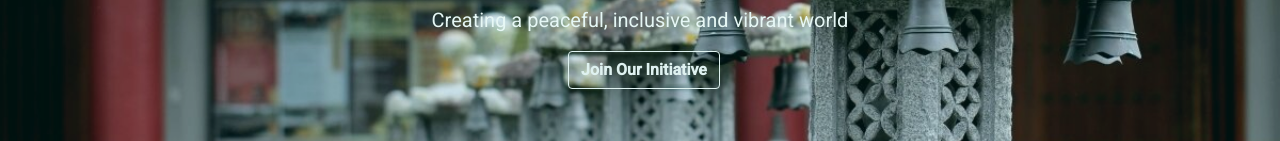
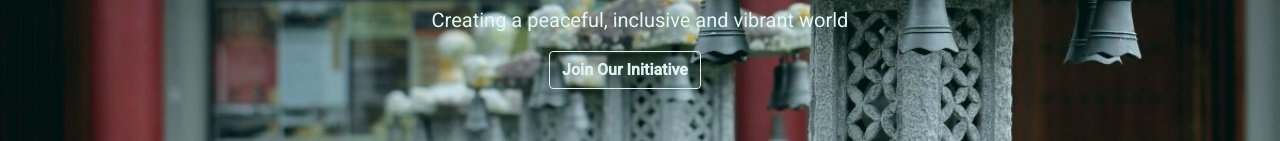
Before and after one commit to CoderSaty/C4CM, a plain HTML site: page index.html in a window 1280 px wide. Shown: the part 334-475 px from the top of the page. Drawn offline with nearby package versions, Linux system fonts and the light colour scheme.

Commit message:
centering the join our initiative button

```diff
--- a/index.html
+++ b/index.html
@@ -44,7 +44,7 @@
                 <p class="h1 text-center">Centre For Conflict Management</p>
                 <p class="lead text-center">Creating a peaceful, inclusive and vibrant world</p>
 
-                    <div class="col-auto row justify-content-around ml-1">
+                    <div class="col-auto row justify-content-center">
                         <a href="#joinuselement"><button type="button" class="btn btn-outline-light"><strong> Join Our Initiative</strong></button></a>
                         <!-- <a href="share.html"><button type="button" class="btn btn-outline-light "><strong> Share Your Conflict With Us</strong></button></a> -->
                     </div>
```
